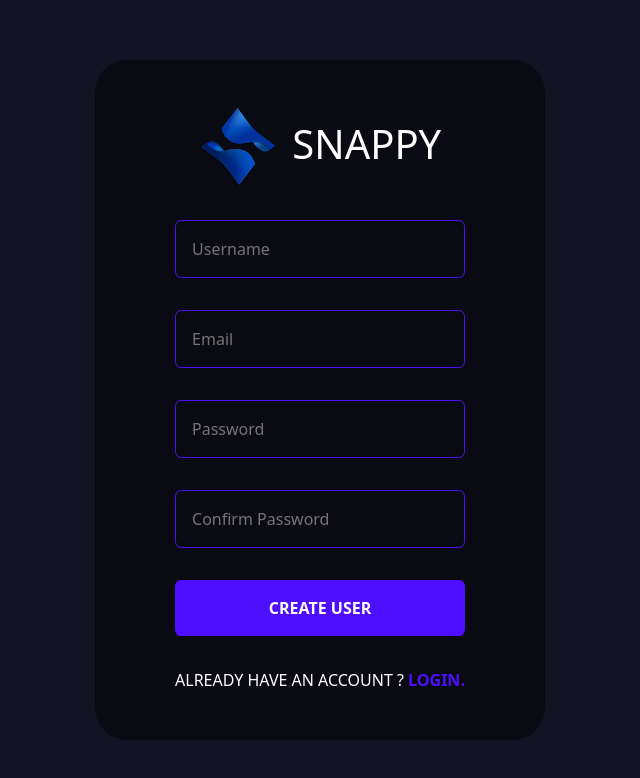
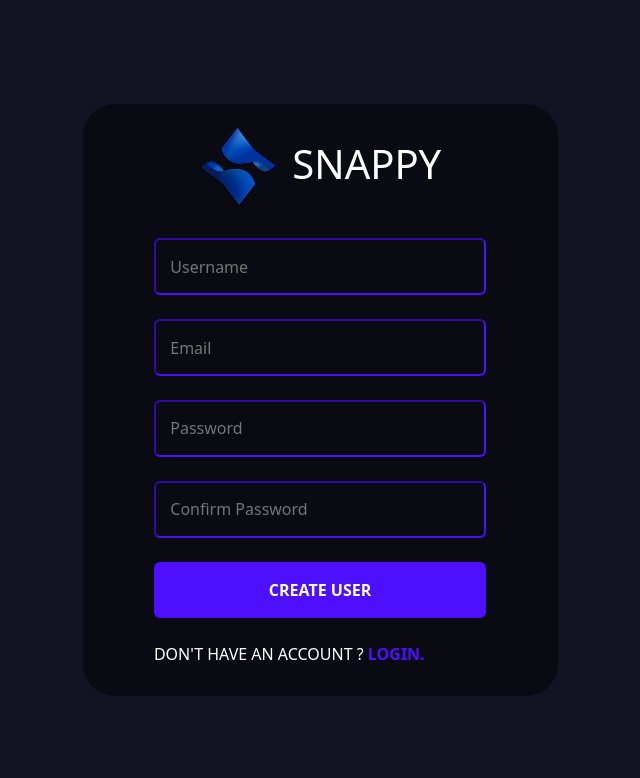
Before and after one commit to salarmotevalli/chat-go, a React (Create React App) app in the folder public/: page /register in a window 1280 px wide. Shown: the top 778 px of the page, without its empty margins (320-960 px from the left). Built offline with nearby package versions, Linux system fonts and the light colour scheme.

Commit message:
Restyle register page with bootstrap

```diff
--- a/public/src/pages/Register.jsx
+++ b/public/src/pages/Register.jsx
@@ -1,21 +1,15 @@
 import React, { useState, useEffect } from "react";
 import axios from "axios";
-import styled from "styled-components";
-import { useNavigate, Link } from "react-router-dom";
-import Logo from "../assets/logo.svg";
+import { useNavigate } from "react-router-dom";
 import { ToastContainer, toast } from "react-toastify";
 import "react-toastify/dist/ReactToastify.css";
 import { registerRoute } from "../utils/APIRoutes";
+import style from "./Login.module.css";
+import RegisterPage from "./RegisterPageContent";
 
 export default function Register() {
   const navigate = useNavigate();
-  const toastOptions = {
-    position: "bottom-right",
-    autoClose: 8000,
-    pauseOnHover: true,
-    draggable: true,
-    theme: "dark",
-  };
+
   const [values, setValues] = useState({
     username: "",
     email: "",
@@ -31,6 +25,14 @@
 
   const handleChange = (event) => {
     setValues({ ...values, [event.target.name]: event.target.value });
+  };
+
+  const toastOptions = {
+    position: "bottom-right",
+    autoClose: 8000,
+    pauseOnHover: true,
+    draggable: true,
+    theme: "dark",
   };
 
   const handleValidation = () => {
@@ -57,7 +59,6 @@
       toast.error("Email is required.", toastOptions);
       return false;
     }
-
     return true;
   };
 
@@ -86,112 +87,10 @@
 
   return (
     <>
-      <FormContainer>
-        <form action="" onSubmit={(event) => handleSubmit(event)}>
-          <div className="brand">
-            <img src={Logo} alt="logo" />
-            <h1>snappy</h1>
-          </div>
-          <input
-            type="text"
-            placeholder="Username"
-            name="username"
-            onChange={(e) => handleChange(e)}
-          />
-          <input
-            type="email"
-            placeholder="Email"
-            name="email"
-            onChange={(e) => handleChange(e)}
-          />
-          <input
-            type="password"
-            placeholder="Password"
-            name="password"
-            onChange={(e) => handleChange(e)}
-          />
-          <input
-            type="password"
-            placeholder="Confirm Password"
-            name="confirmPassword"
-            onChange={(e) => handleChange(e)}
-          />
-          <button type="submit">Create User</button>
-          <span>
-            Already have an account ? <Link to="/login">Login.</Link>
-          </span>
-        </form>
-      </FormContainer>
-      <ToastContainer />
+      <div className={`form_container vh-100 vw-100 ${style.form_container}`}>
+        <RegisterPage handleChange={handleChange} handleSubmit={handleSubmit} />
+        <ToastContainer />
+      </div>
     </>
   );
 }
-
-const FormContainer = styled.div`
-  height: 100vh;
-  width: 100vw;
-  display: flex;
-  flex-direction: column;
-  justify-content: center;
-  gap: 1rem;
-  align-items: center;
-  background-color: #131324;
-  .brand {
-    display: flex;
-    align-items: center;
-    gap: 1rem;
-    justify-content: center;
-    img {
-      height: 5rem;
-    }
-    h1 {
-      color: white;
-      text-transform: uppercase;
-    }
-  }
-
-  form {
-    display: flex;
-    flex-direction: column;
-    gap: 2rem;
-    background-color: #00000076;
-    border-radius: 2rem;
-    padding: 3rem 5rem;
-  }
-  input {
-    background-color: transparent;
-    padding: 1rem;
-    border: 0.1rem solid #4e0eff;
-    border-radius: 0.4rem;
-    color: white;
-    width: 100%;
-    font-size: 1rem;
-    &:focus {
-      border: 0.1rem solid #997af0;
-      outline: none;
-    }
-  }
-  button {
-    background-color: #4e0eff;
-    color: white;
-    padding: 1rem 2rem;
-    border: none;
-    font-weight: bold;
-    cursor: pointer;
-    border-radius: 0.4rem;
-    font-size: 1rem;
-    text-transform: uppercase;
-    &:hover {
-      background-color: #4e0eff;
-    }
-  }
-  span {
-    color: white;
-    text-transform: uppercase;
-    a {
-      color: #4e0eff;
-      text-decoration: none;
-      font-weight: bold;
-    }
-  }
-`;
--- /dev/null
+++ b/public/src/pages/RegisterPageContent.jsx
@@ -0,0 +1,84 @@
+import React from "react";
+import logo from "../assets/logo.svg";
+import style from "./Login.module.css";
+import { Link } from "react-router-dom";
+
+const RegisterPageContent = ({ handleChange, handleSubmit }) => {
+  return (
+    <>
+      <div className="container">
+        <div className="row vh-100 justify-content-center align-items-center">
+          <div
+            className={`col-10 col-sm-9 col-md-8 col-lg-6 col-xl-5 rounded-5 ${style.form_bg}`}
+          >
+            <div className="row justify-content-center align-items-center">
+              <div className="col-12 mt-4">
+                <div className="brand d-flex justify-content-center align-items-center">
+                  <img src={logo} alt="logo" className={style.logo} />
+                  <h1 className="text-uppercase text-wrap text-white ms-3">
+                    snappy
+                  </h1>
+                </div>
+              </div>
+            </div>
+            <div className="row justify-content-center">
+              <div className="col-10 col-sm-10 col-md-9 p-0 my-4">
+                <form
+                  action=""
+                  onSubmit={(event) => handleSubmit(event)}
+                  className="form-control border-0 d-flex flex-column bg-transparent"
+                >
+                  <input
+                    className={`bg-transparent rounded mb-4 text-white ${style.input}`}
+                    type="text"
+                    placeholder="Username"
+                    name="username"
+                    onChange={(e) => handleChange(e)}
+                  />
+                  <input
+                    className={`bg-transparent rounded mb-4 text-white ${style.input}`}
+                    type="email"
+                    placeholder="Email"
+                    name="email"
+                    onChange={(e) => handleChange(e)}
+                  />
+                  <input
+                    className={`bg-transparent rounded mb-4 text-white ${style.input}`}
+                    type="password"
+                    placeholder="Password"
+                    name="password"
+                    onChange={(e) => handleChange(e)}
+                  />
+                  <input
+                    className={`bg-transparent rounded mb-4 text-white ${style.input}`}
+                    type="password"
+                    placeholder="Confirm Password"
+                    name="confirmPassword"
+                    onChange={(e) => handleChange(e)}
+                  />
+                  <button
+                    type="submit"
+                    className={`rounded mb-4 text-white text-uppercase fw-bold border-0 ${style.login_btn}`}
+                  >
+                    Create User
+                  </button>
+                  <span className=" text-white text-uppercase">
+                    Don't have an account ?{" "}
+                    <Link
+                      to="/login"
+                      className={`fw-bold text-decoration-none ${style.link}`}
+                    >
+                      Login.
+                    </Link>
+                  </span>{" "}
+                </form>
+              </div>
+            </div>
+          </div>
+        </div>
+      </div>
+    </>
+  );
+};
+
+export default RegisterPageContent;
```
